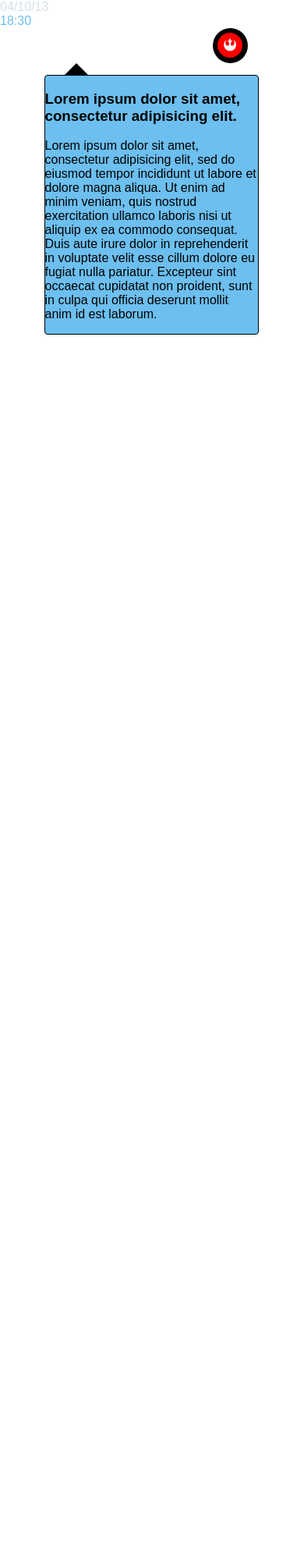
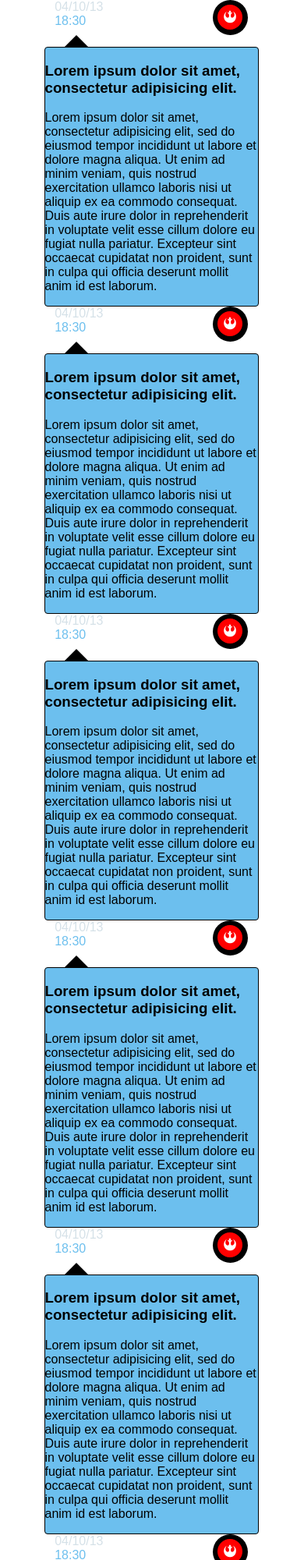
Before and after one commit to BenjieCodes/RWD-Timeline-Updated, a website with bundled scripts: page app/index.html in a window 390 px wide. Shown: the top 2000 px of the page at 78% size. Before the commit the page ends 844 px from the top, so only its background shows below. Built offline with nearby package versions, Linux system fonts and the light colour scheme.

Commit message:
Finished "mobile mockup"

```diff
--- a/app/index.html
+++ b/app/index.html
@@ -28,7 +28,103 @@
               <h3> Lorem ipsum dolor sit amet, consectetur adipisicing elit.</h3>
               <p> Lorem ipsum dolor sit amet, consectetur adipisicing elit, sed do eiusmod tempor incididunt ut labore et dolore magna aliqua. Ut enim ad minim veniam, quis nostrud exercitation ullamco laboris nisi ut aliquip ex ea commodo consequat. Duis aute irure dolor in reprehenderit in voluptate velit esse cillum dolore eu fugiat nulla pariatur. Excepteur sint occaecat cupidatat non proident, sunt in culpa qui officia deserunt mollit anim id est laborum.</p>
             </div>
-        </li>
+      </li>
+      <li class="section">
+        <div class="timeline">
+          <div class="date">04/10/13</div>
+          <div class="time">18:30</div>
+        </div>
+          <div class="iconcontainer">
+            <div class="outercircle">
+              <div class="innercircle">
+                <div class="logo">
+                  <i class="fa fa-rebel" aria-hidden="true"></i>
+                </div>
+              </div>
+            </div>
+          </div>
+            <div class="box">
+              <h3> Lorem ipsum dolor sit amet, consectetur adipisicing elit.</h3>
+              <p> Lorem ipsum dolor sit amet, consectetur adipisicing elit, sed do eiusmod tempor incididunt ut labore et dolore magna aliqua. Ut enim ad minim veniam, quis nostrud exercitation ullamco laboris nisi ut aliquip ex ea commodo consequat. Duis aute irure dolor in reprehenderit in voluptate velit esse cillum dolore eu fugiat nulla pariatur. Excepteur sint occaecat cupidatat non proident, sunt in culpa qui officia deserunt mollit anim id est laborum.</p>
+            </div>
+      </li>
+      <li class="section">
+        <div class="timeline">
+          <div class="date">04/10/13</div>
+          <div class="time">18:30</div>
+        </div>
+          <div class="iconcontainer">
+            <div class="outercircle">
+              <div class="innercircle">
+                <div class="logo">
+                  <i class="fa fa-rebel" aria-hidden="true"></i>
+                </div>
+              </div>
+            </div>
+          </div>
+            <div class="box">
+              <h3> Lorem ipsum dolor sit amet, consectetur adipisicing elit.</h3>
+              <p> Lorem ipsum dolor sit amet, consectetur adipisicing elit, sed do eiusmod tempor incididunt ut labore et dolore magna aliqua. Ut enim ad minim veniam, quis nostrud exercitation ullamco laboris nisi ut aliquip ex ea commodo consequat. Duis aute irure dolor in reprehenderit in voluptate velit esse cillum dolore eu fugiat nulla pariatur. Excepteur sint occaecat cupidatat non proident, sunt in culpa qui officia deserunt mollit anim id est laborum.</p>
+            </div>
+      </li>
+      <li class="section">
+        <div class="timeline">
+          <div class="date">04/10/13</div>
+          <div class="time">18:30</div>
+        </div>
+          <div class="iconcontainer">
+            <div class="outercircle">
+              <div class="innercircle">
+                <div class="logo">
+                  <i class="fa fa-rebel" aria-hidden="true"></i>
+                </div>
+              </div>
+            </div>
+          </div>
+            <div class="box">
+              <h3> Lorem ipsum dolor sit amet, consectetur adipisicing elit.</h3>
+              <p> Lorem ipsum dolor sit amet, consectetur adipisicing elit, sed do eiusmod tempor incididunt ut labore et dolore magna aliqua. Ut enim ad minim veniam, quis nostrud exercitation ullamco laboris nisi ut aliquip ex ea commodo consequat. Duis aute irure dolor in reprehenderit in voluptate velit esse cillum dolore eu fugiat nulla pariatur. Excepteur sint occaecat cupidatat non proident, sunt in culpa qui officia deserunt mollit anim id est laborum.</p>
+            </div>
+      </li>
+      <li class="section">
+        <div class="timeline">
+          <div class="date">04/10/13</div>
+          <div class="time">18:30</div>
+        </div>
+          <div class="iconcontainer">
+            <div class="outercircle">
+              <div class="innercircle">
+                <div class="logo">
+                  <i class="fa fa-rebel" aria-hidden="true"></i>
+                </div>
+              </div>
+            </div>
+          </div>
+            <div class="box">
+              <h3> Lorem ipsum dolor sit amet, consectetur adipisicing elit.</h3>
+              <p> Lorem ipsum dolor sit amet, consectetur adipisicing elit, sed do eiusmod tempor incididunt ut labore et dolore magna aliqua. Ut enim ad minim veniam, quis nostrud exercitation ullamco laboris nisi ut aliquip ex ea commodo consequat. Duis aute irure dolor in reprehenderit in voluptate velit esse cillum dolore eu fugiat nulla pariatur. Excepteur sint occaecat cupidatat non proident, sunt in culpa qui officia deserunt mollit anim id est laborum.</p>
+            </div>
+      </li>
+      <li class="section">
+        <div class="timeline">
+          <div class="date">04/10/13</div>
+          <div class="time">18:30</div>
+        </div>
+          <div class="iconcontainer">
+            <div class="outercircle">
+              <div class="innercircle">
+                <div class="logo">
+                  <i class="fa fa-rebel" aria-hidden="true"></i>
+                </div>
+              </div>
+            </div>
+          </div>
+            <div class="box">
+              <h3> Lorem ipsum dolor sit amet, consectetur adipisicing elit.</h3>
+              <p> Lorem ipsum dolor sit amet, consectetur adipisicing elit, sed do eiusmod tempor incididunt ut labore et dolore magna aliqua. Ut enim ad minim veniam, quis nostrud exercitation ullamco laboris nisi ut aliquip ex ea commodo consequat. Duis aute irure dolor in reprehenderit in voluptate velit esse cillum dolore eu fugiat nulla pariatur. Excepteur sint occaecat cupidatat non proident, sunt in culpa qui officia deserunt mollit anim id est laborum.</p>
+            </div>
+      </li>
+
     </div>
     <script src="js/bundle.js"></script>
   </body>
--- a/src/sass/main.scss
+++ b/src/sass/main.scss
@@ -11,6 +11,8 @@
     overflow: auto;
 
   .timeline {
+    float: left;
+    margin-left: 18%;
     width: 10%;
     .date {
       color: RGBA(213, 225, 232, 1.00);
```
Also changed, not shown: app/css/main.css, 1 other file.
